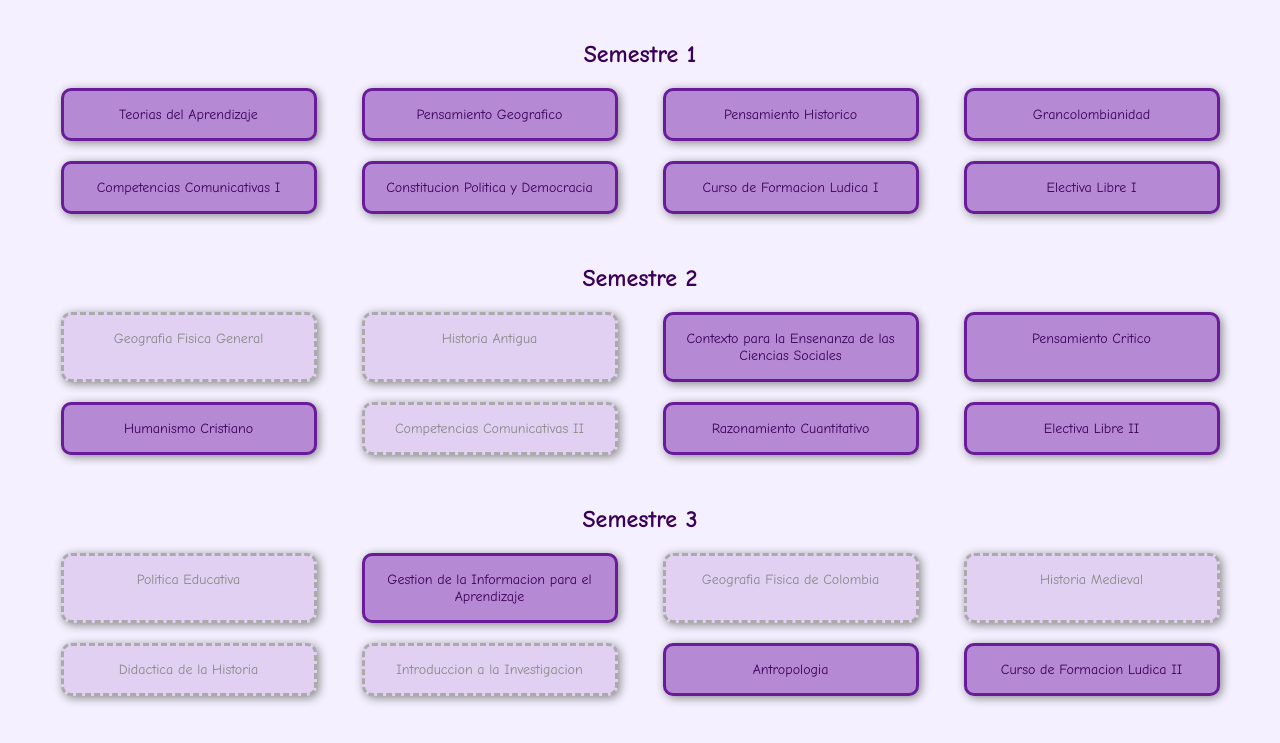
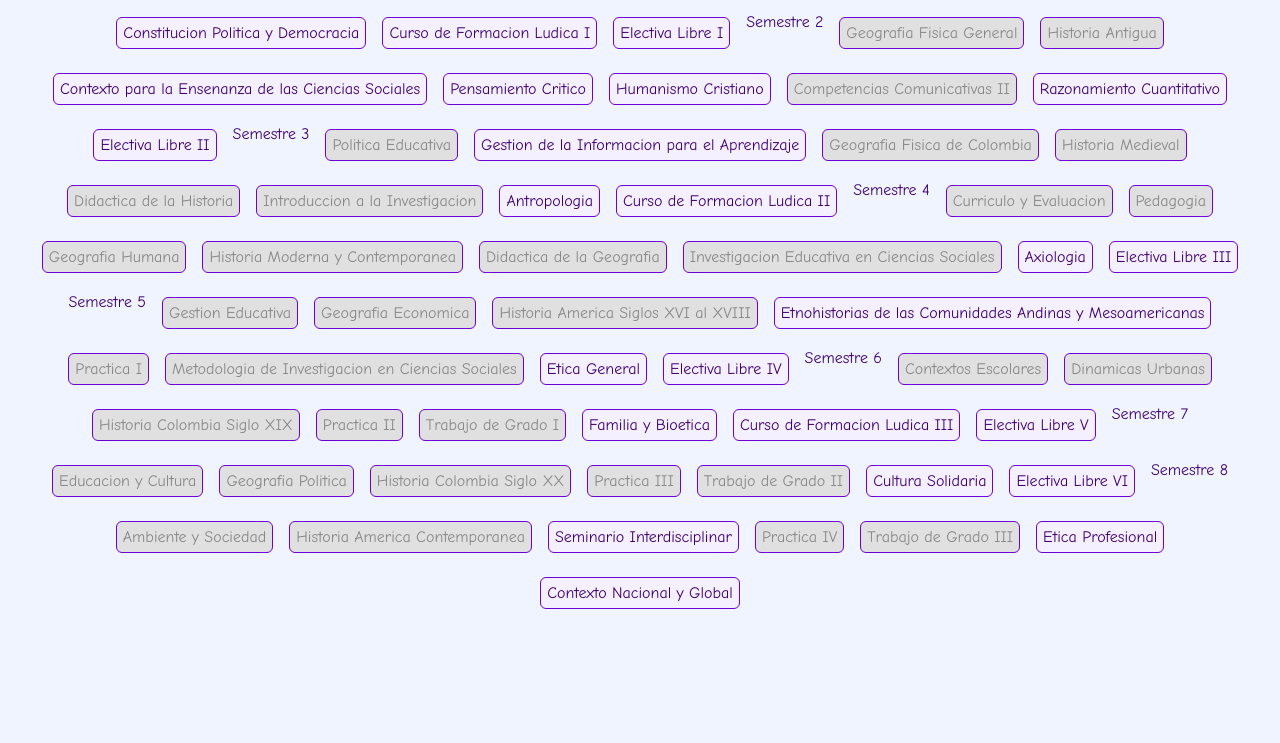
Before and after one commit to Yayaaaj/Malla-Curricular-Ciencias-Sociales, a plain HTML site: page index.html in a window 1280 px wide. Shown: the part 151-894 px from the top of the page. After the commit the page ends 800 px from the top, so only its background shows below. Drawn offline with Linux system fonts and the light colour scheme.

Commit message:
Update estilos.css

```diff
--- a/estilos.css
+++ b/estilos.css
@@ -1,50 +1,60 @@
 body {
-  background-color: #f4f0ff;
   font-family: 'Comic Sans MS', cursive, sans-serif;
-  color: #3a0057;
-  text-align: center;
+  background-color: #f0f4ff;
+  color: #3d0070;
   padding: 20px;
 }
 
 h1 {
-  margin-bottom: 40px;
-  font-size: 2.5em;
+  text-align: center;
+  color: #6c00d6;
 }
 
 #malla {
-  display: grid;
-  grid-template-columns: repeat(4, 1fr);
-  gap: 20px;
-  padding: 20px;
-  justify-items: center;
+  display: flex;
+  flex-wrap: wrap;
+  justify-content: center;
+  gap: 16px;
+}
+
+.semestre {
+  border: 2px solid #6c00d6;
+  background-color: #dcd7ff;
+  border-radius: 12px;
+  padding: 10px;
+  width: 300px;
+  box-shadow: 3px 3px 5px #aaa;
+}
+
+.semestre h2 {
+  color: #3d0070;
+  text-align: center;
 }
 
 .materia {
-  background-color: #b689d4;
-  border: 3px solid #6a1b9a;
-  border-radius: 10px;
-  padding: 15px;
-  width: 220px;
+  display: flex;
+  align-items: center;
+  background-color: #f4f0ff;
+  border: 1px solid #6c00d6;
+  margin: 4px 0;
+  padding: 6px;
+  border-radius: 6px;
   cursor: pointer;
-  font-size: 14px;
-  transition: transform 0.3s;
-  box-shadow: 2px 2px 10px #888;
+  transition: background-color 0.2s;
 }
 
 .materia:hover {
-  transform: scale(1.05);
+  background-color: #e0dfff;
 }
 
-.bloqueada {
-  background-color: #e1d0f2;
-  color: #888;
-  border: 3px dashed #aaa;
-  cursor: not-allowed;
+.materia.aprobada {
+  text-decoration: line-through;
+  background-color: #c2f0c2;
+  color: #4e4e4e;
 }
 
-.semestre-titulo {
-  grid-column: span 4;
-  font-weight: bold;
-  font-size: 1.5em;
-  margin-top: 30px;
+.materia.bloqueada {
+  background-color: #e0e0e0;
+  cursor: not-allowed;
+  color: #888;
 }
```
